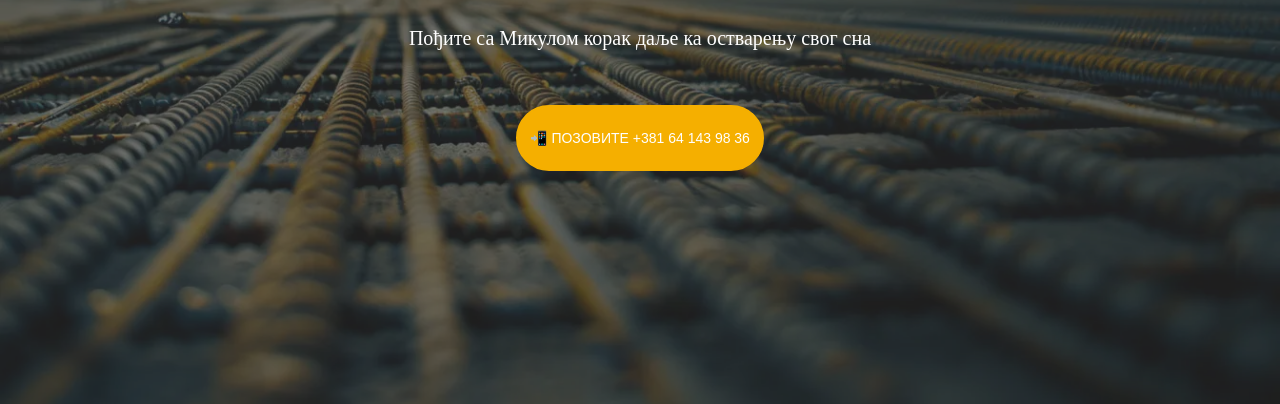
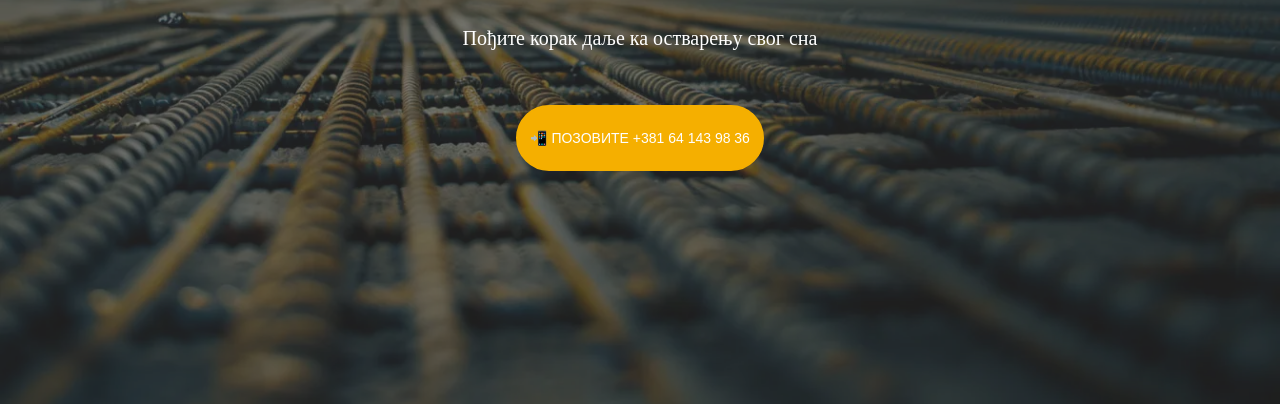
Before and after one commit to lordstanius/mikula, a plain HTML site: page index.html in a window 1280 px wide. Shown: the part 396-800 px from the top of the page. Drawn offline with Linux system fonts and the light colour scheme; a web font is replaced by a local one.

Commit message:
Tekstualna popravka.

```diff
--- a/index.html
+++ b/index.html
@@ -85,7 +85,7 @@
 ============================================= -->
         <section id="hero" class="section hero hero-12 text-center bg-overlay bg-overlay-dark bg-parallax fullscreen">
             <div class="bg-section">
-                <img src="images/hero/3.webp" alt="Background">
+                <img src="images/hero/main.webp" alt="Background">
             </div>
             <div class="pos-vertical-center">
                 <div class="container">
@@ -93,7 +93,7 @@
                         <div class="col-xs-12 col-sm-12 col-md-12">
                             <div class="hero--content">
                                 <h1 class="hero--headline">Ми градимо вашу будућност</h1>
-                                <p class="hero--bio">Пођите са Микулом корак даље ка остварењу свог сна</p>
+                                <p class="hero--bio">Пођите корак даље ка остварењу свог сна</p>
                                 <a href="tel:+381641439836" class="btn btn--primary btn--rounded">📲 Позовите +381 64
                                     143 98 36</a>
                             </div>
```
Also changed, not shown: images/hero/main.webp (renamed from assets/main.webp).
